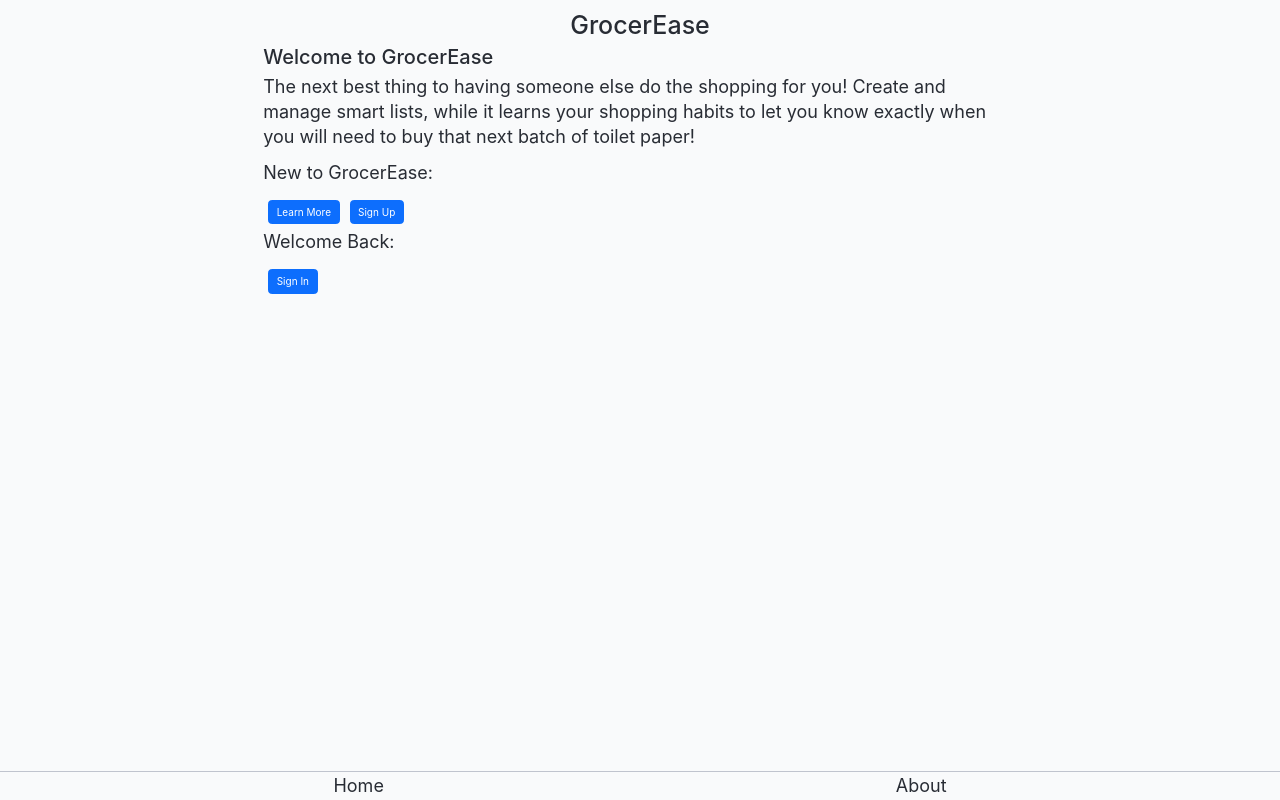
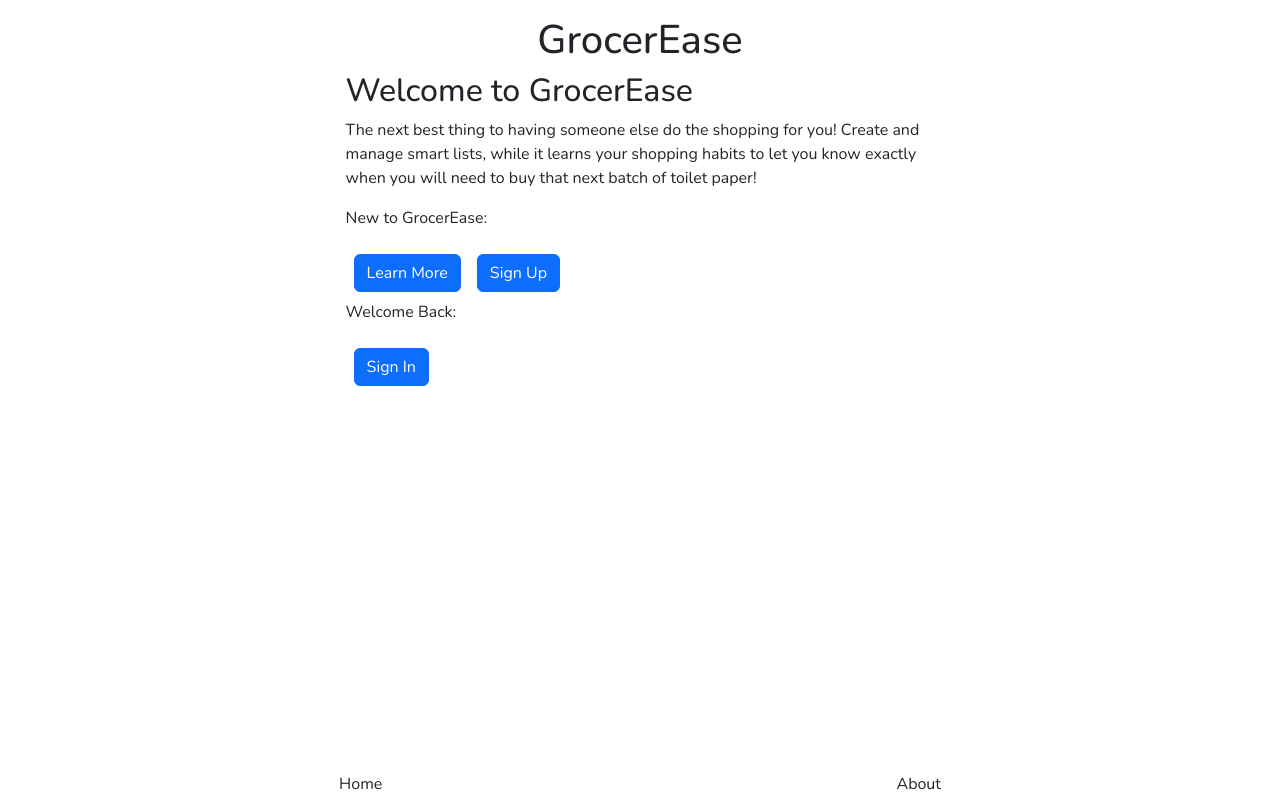
Before and after one commit to the-collab-lab/tcl-77-smart-shopping-list, a React (Vite) app: page / in a window 1280 px wide. Built offline with nearby package versions, Linux system fonts and the light colour scheme; no server answers; what io-ts would draw is missing.

Commit message:
Define colours and fonts

```diff
--- a/index.html
+++ b/index.html
@@ -17,10 +17,17 @@
 			integrity="sha384-T3c6CoIi6uLrA9TneNEoa7RxnatzjcDSCmG1MXxSR1GAsXEV/Dwwykc2MPK8M2HN"
 			crossorigin="anonymous"
 		/>
+		<link rel="preconnect" href="https://fonts.googleapis.com" />
+		<link rel="preconnect" href="https://fonts.gstatic.com" crossorigin />
+		<link
+			href="https://fonts.googleapis.com/css2?family=Nunito:ital,wght@0,200..1000;1,200..1000&display=swap"
+			rel="stylesheet"
+		/>
 		<meta name="color-scheme" content="dark light" />
 		<title>GrocerEase</title>
 		<script type="module" src="/src/index.tsx" async></script>
 	</head>
+
 	<body>
 		<div id="root"></div>
 	</body>
--- a/src/index.scss
+++ b/src/index.scss
@@ -1,101 +1,101 @@
-:root {
-	--color-black: hsla(220, 13%, 18%, 1);
-	--color-gray-dark: hsla(220, 13%, 25%, 1);
-	--color-white: hsla(220, 13%, 98%, 1);
-	--color-gray-light: hsla(220, 13%, 94%, 1);
-	--color-emerald-green: hsla(168, 92%, 25%, 1);
-	--color-vermillion-green: hsla(168, 92%, 43%, 1);
-	--color-cobalt-blue: hsla(215, 100%, 34%, 1);
-	--color-pastel-blue: hsla(215, 100%, 73%, 1);
-	--color-red: hsl(0, 68%, 42%);
+// :root {
+// 	--color-black: hsla(220, 13%, 18%, 1);
+// 	--color-gray-dark: hsla(220, 13%, 25%, 1);
+// 	--color-white: hsla(220, 13%, 98%, 1);
+// 	--color-gray-light: hsla(220, 13%, 94%, 1);
+// 	--color-emerald-green: hsla(168, 92%, 25%, 1);
+// 	--color-vermillion-green: hsla(168, 92%, 43%, 1);
+// 	--color-cobalt-blue: hsla(215, 100%, 34%, 1);
+// 	--color-pastel-blue: hsla(215, 100%, 73%, 1);
+// 	--color-red: hsl(0, 68%, 42%);
 
-	--color-accent: var(--color-pastel-blue);
-	--color-bg: var(--color-black);
-	--color-border: hsla(220, 13%, 32%, 1);
-	--color-error: var(--color-red);
-	--color-text: var(--color-white);
+// 	--color-accent: var(--color-pastel-blue);
+// 	--color-bg: var(--color-black);
+// 	--color-border: hsla(220, 13%, 32%, 1);
+// 	--color-error: var(--color-red);
+// 	--color-text: var(--color-white);
 
-	/**
- * Set the value of 1rem to 10px to make relative units
- * easier to work with.
- * (The default is 16px. 16 * 62.5% = 10)
- */
-	font-size: 62.5%;
-}
+// 	/**
+//  * Set the value of 1rem to 10px to make relative units
+//  * easier to work with.
+//  * (The default is 16px. 16 * 62.5% = 10)
+//  */
+// 	font-size: 62.5%;
+// }
 
-@media screen and (prefers-color-scheme: light) {
-	:root {
-		--color-accent: var(--color-cobalt-blue);
-		--color-bg: var(--color-white);
-		--color-border: hsla(220, 13%, 78%, 1);
-		--color-text: var(--color-black);
-	}
-}
+// @media screen and (prefers-color-scheme: light) {
+// 	:root {
+// 		--color-accent: var(--color-cobalt-blue);
+// 		--color-bg: var(--color-white);
+// 		--color-border: hsla(220, 13%, 78%, 1);
+// 		--color-text: var(--color-black);
+// 	}
+// }
 
-:root.theme-light {
-	--color-accent: var(--color-cobalt-blue);
-	--color-bg: var(--color-white);
-	--color-border: hsla(220, 13%, 78%, 1);
-	--color-text: var(--color-black);
-}
+// :root.theme-light {
+// 	--color-accent: var(--color-cobalt-blue);
+// 	--color-bg: var(--color-white);
+// 	--color-border: hsla(220, 13%, 78%, 1);
+// 	--color-text: var(--color-black);
+// }
 
-*,
-*::after,
-*::before {
-	box-sizing: border-box;
-}
+// *,
+// *::after,
+// *::before {
+// 	box-sizing: border-box;
+// }
 
-body {
-	background-color: var(--color-bg);
-	color: var(--color-text);
-	font-family:
-		-apple-system,
-		BlinkMacSystemFont,
-		avenir next,
-		avenir,
-		segoe ui,
-		helvetica neue,
-		helvetica,
-		Ubuntu,
-		roboto,
-		noto,
-		arial,
-		sans-serif;
-	font-size: 1.8rem;
-	/** Make sure the app fills the height of the screen. */
-	height: 100dvh;
-	line-height: 1.4;
-	margin: 0;
+// body {
+// 	background-color: var(--color-bg);
+// 	color: var(--color-text);
+// 	font-family:
+// 		-apple-system,
+// 		BlinkMacSystemFont,
+// 		avenir next,
+// 		avenir,
+// 		segoe ui,
+// 		helvetica neue,
+// 		helvetica,
+// 		Ubuntu,
+// 		roboto,
+// 		noto,
+// 		arial,
+// 		sans-serif;
+// 	font-size: 1.8rem;
+// 	/** Make sure the app fills the height of the screen. */
+// 	height: 100dvh;
+// 	line-height: 1.4;
+// 	margin: 0;
 
-	-webkit-font-smoothing: antialiased;
-	-moz-osx-font-smoothing: grayscale;
-}
+// 	-webkit-font-smoothing: antialiased;
+// 	-moz-osx-font-smoothing: grayscale;
+// }
 
-code {
-	--color-bg: var(--color-gray-dark);
-	--color-text: var(--color-accent);
+// code {
+// 	--color-bg: var(--color-gray-dark);
+// 	--color-text: var(--color-accent);
 
-	background-color: var(--color-bg);
-	border-radius: 4px;
-	color: var(--color-text);
-	display: inline-block;
-	font-family:
-		Menlo,
-		Consolas,
-		Monaco,
-		Liberation Mono,
-		Lucida Console,
-		monospace;
-	font-size: 0.9em;
-	padding: 2px 2px;
-}
+// 	background-color: var(--color-bg);
+// 	border-radius: 4px;
+// 	color: var(--color-text);
+// 	display: inline-block;
+// 	font-family:
+// 		Menlo,
+// 		Consolas,
+// 		Monaco,
+// 		Liberation Mono,
+// 		Lucida Console,
+// 		monospace;
+// 	font-size: 0.9em;
+// 	padding: 2px 2px;
+// }
 
-@media screen and (prefers-color-scheme: light) {
-	code {
-		--color-bg: var(--color-gray-light);
-	}
-}
+// @media screen and (prefers-color-scheme: light) {
+// 	code {
+// 		--color-bg: var(--color-gray-light);
+// 	}
+// }
 
-:root.theme-light code {
-	--color-bg: var(--color-gray-light);
-}
+// :root.theme-light code {
+// 	--color-bg: var(--color-gray-light);
+// }
--- a/src/index.tsx
+++ b/src/index.tsx
@@ -4,7 +4,8 @@ import { BrowserRouter as Router } from "react-router-dom";
 import { App } from "./App";
 
 import "bootstrap/dist/css/bootstrap.min.css";
-import "./index.scss";
+// import "./index.scss";
+import "./styles/global.scss";
 
 const root = createRoot(document.getElementById("root") as HTMLElement);
 root.render(
--- /dev/null
+++ b/src/styles/global.scss
@@ -0,0 +1,6 @@
+body {
+	font-family: "Nunito", sans-serif;
+	font-optical-sizing: auto;
+	font-weight: 400;
+	font-style: normal;
+}
```
Also changed, not shown: src/styles/_variables.scss (+3 -4 lines).
